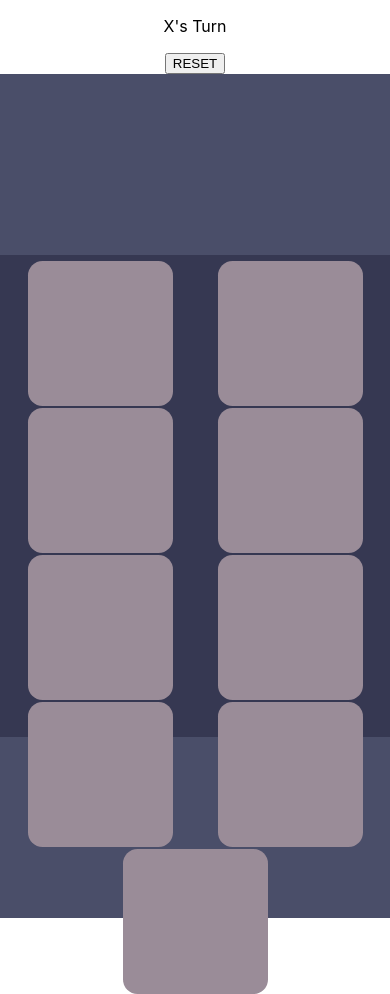
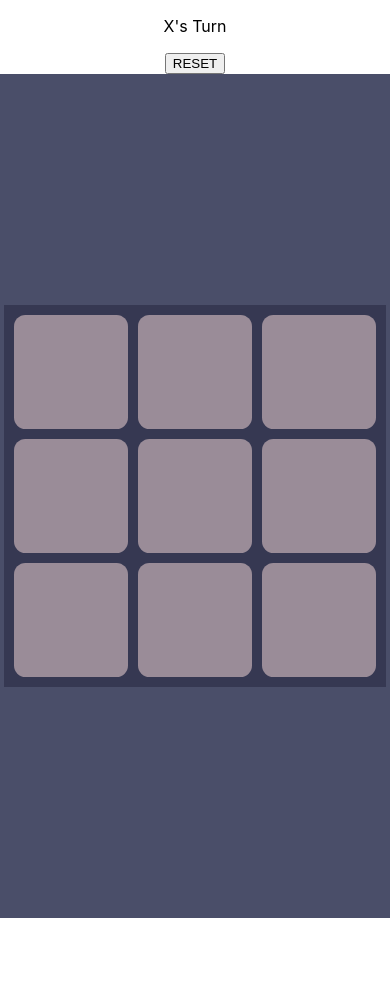
Before and after one commit to tylerww91/react-tic-tac-toe, a React (Create React App) app: page / in a window 390 px wide. After the commit the page ends 918 px from the top, so only its background shows below. Built offline with nearby package versions, Linux system fonts and the light colour scheme.

Commit message:
adds phone sizing

```diff
--- a/src/components/Board/Board.css
+++ b/src/components/Board/Board.css
@@ -22,8 +22,8 @@
 .board-container {
   display: flex;
   flex-wrap: wrap;
-  height: 470px;
-  width: 470px;
+  height: 370px;
+  width: 370px;
   background-color: #363852;
   align-content: space-around;
   justify-content: space-around;
@@ -33,8 +33,8 @@
 
 /* Squares */
 .board-container * {
-  height: 145px;
-  width: 145px;
+  height: 114px;
+  width: 114px;
   border-radius: 10%;
   background-color: #9a8c98;
 }
```
